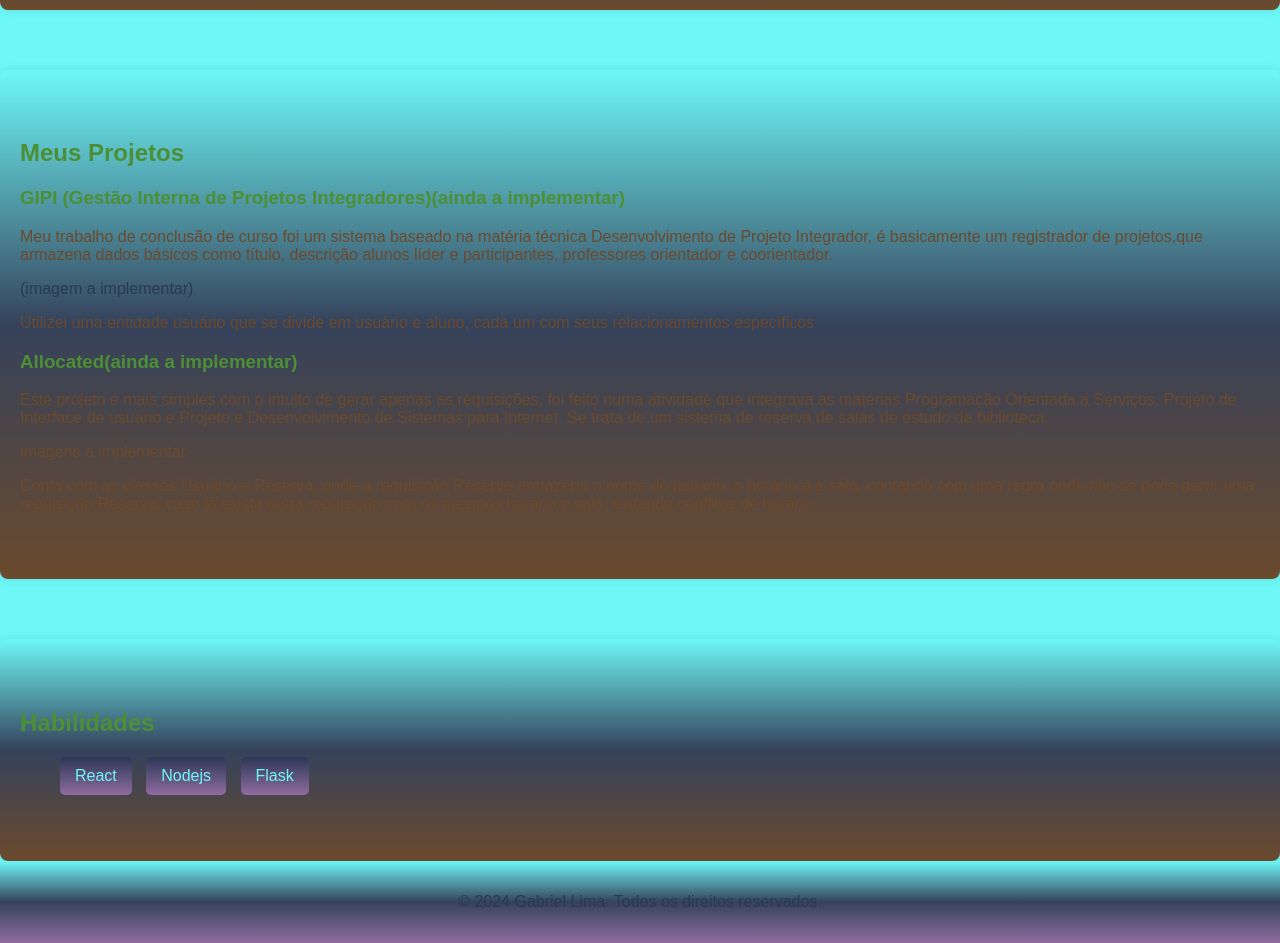
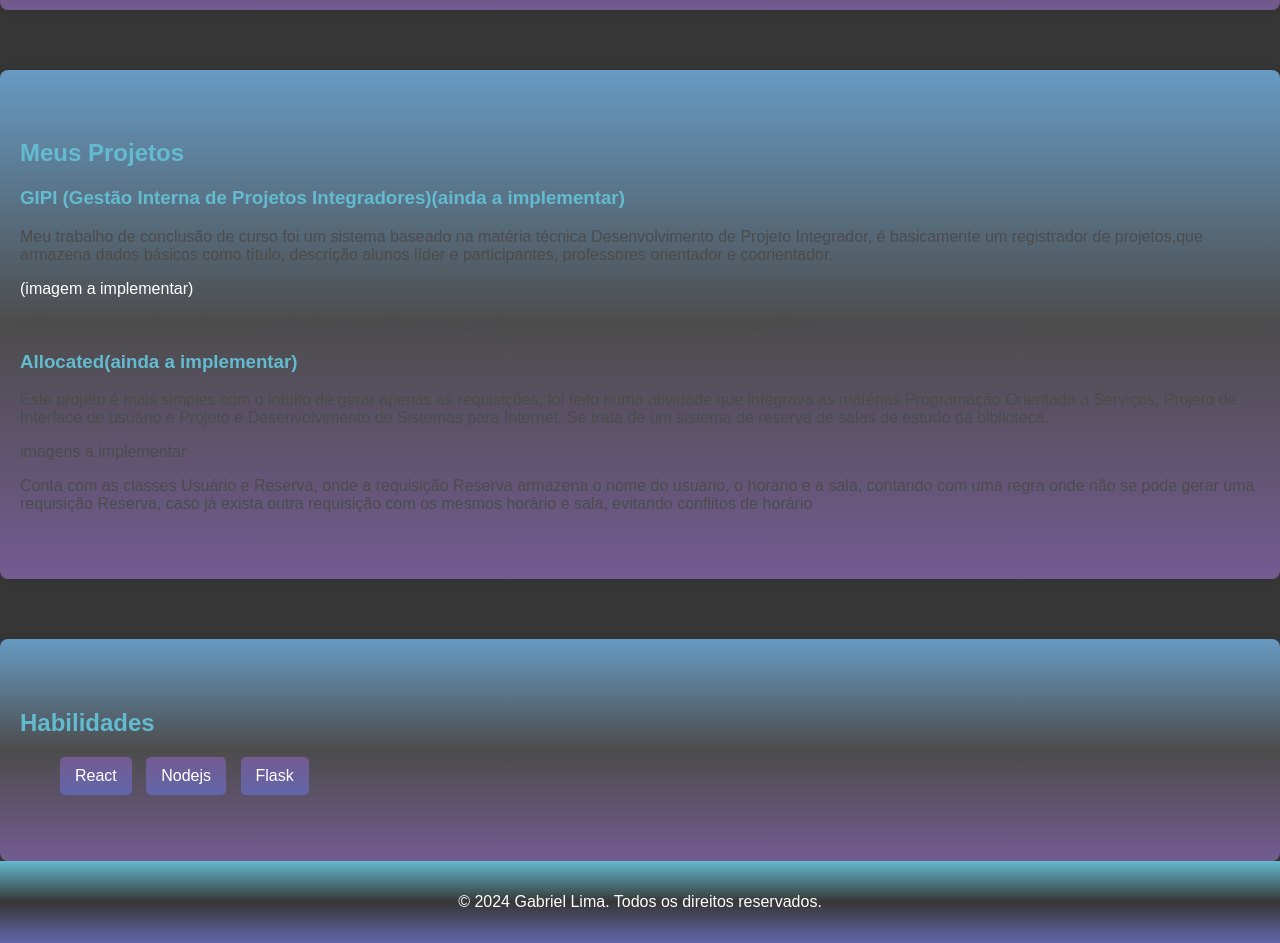
Before and after one commit to GabrielEverton1/Meu-Portifolio-, a plain HTML site: page index.html in a window 1280 px wide. Shown: the part 680-1623 px from the top of the page. Drawn offline with Linux system fonts and the light colour scheme.

Commit message:
Atualizar o styles.css
okay8

````diff
--- a/styles.css
+++ b/styles.css
@@ -1,17 +1,16 @@
-
 body {
     min-height: 100vh;
     margin: 0;
     padding: 0;
     font-family: 'Arial', sans-serif;
-    background: #6df7f7; /* Azul Claro */
-    color: #2b3856; /* Azul Escuro */
+    background: #363636; /* Cinza Escuro */
+    color: #ffffff; /* Branco */
     display: flex;
     flex-direction: column;
 }
 
 header {
-    background: linear-gradient(to bottom, #4c8f35, #6df7f7, #35425b); /* Verde Escuro, Azul Claro, Azul Escuro */
+    background: linear-gradient(to bottom, #63BBD0, #363636, #735B91); /* Azul Claro, Cinza Escuro, Roxo Escuro */
     text-align: center;
     padding: 1em 0;
     width: 100%;
@@ -19,63 +18,60 @@ header {
 
 nav a {
     text-decoration: none;
-    color: #2b3856; /* Azul Escuro */
+    color: #ffffff; /* Branco */
     transition: color 0.3s ease;
 }
 
 nav a:hover {
-    color: #6b4a2d; /* Marrom */
+    color: #4c4c4c; /* Cinza */
 }
 
 section {
     flex: 1;
     padding: 50px 20px;
-    background: linear-gradient(to bottom, #6df7f7, #35425b, #6b4a2d); /* Azul Claro, Azul Escuro, Marrom */
+    background: linear-gradient(to bottom, #679AC3, #4c4c4c, #735B91); /* Azul MÃ©dio, Cinza, Roxo Escuro */
     margin-top: 60px;
     box-shadow: 0 0 10px rgba(0, 0, 0, 0.1);
     border-radius: 8px;
-    color: #2b3856; /* Azul Escuro */
+    color: #ffffff; /* Branco */
 }
 
 h2 {
-    color: #4c8f35; /* Verde Escuro */
+    color: #63BBD0; /* Azul Claro */
 }
 
 .projeto h3 {
-    color: #4c8f35; /* Verde Escuro */
+    color: #63BBD0; /* Azul Claro */
     transition: color 0.3s ease;
 }
 
 .projeto p {
-    color: #6b4a2d; /* Marrom */
+    color: #4c4c4c; /* Cinza */
 }
 
 .projeto:hover h3 {
-    color: #8e6c9f; /* Roxo Escuro */
+    color: #6266AA; /* Azul Escuro */
 }
 
 ul li {
     display: inline-block;
     margin-right: 10px;
-    background: linear-gradient(to bottom, #2b3856, #8e6c9f); /* Azul Escuro, Roxo Escuro */
-    color: #6df7f7; /* Azul Claro */
+    background: linear-gradient(to bottom, #735B91, #6266AA); /* Roxo Escuro, Azul Escuro */
+    color: #ffffff; /* Branco */
     padding: 10px 15px;
     border-radius: 5px;
     transition: background 0.3s ease, transform 0.2s ease;
 }
 
 ul li:hover {
-    background: linear-gradient(to bottom, #6b4a2d, #2b3856); /* Marrom, Azul Escuro */
+    background: linear-gradient(to bottom, #4c4c4c, #735B91); /* Cinza, Roxo Escuro */
     transform: scale(1.1);
 }
 
 footer {
-    background: linear-gradient(to bottom, #6df7f7, #35425b, #8e6c9f); /* Azul Claro, Azul Escuro, Roxo Escuro */
-    color: #2b3856; /* Azul Escuro */
+    background: linear-gradient(to bottom, #63BBD0, #363636, #6266AA); /* Azul Claro, Cinza Escuro, Azul Escuro */
+    color: #ffffff; /* Branco */
     text-align: center;
     padding: 1em 0;
     width: 100%;
 }
-```
-
-Essa formatação utiliza variações do azul #6df7f7, proporcionando uma aparência mais séria e profissional.
````
